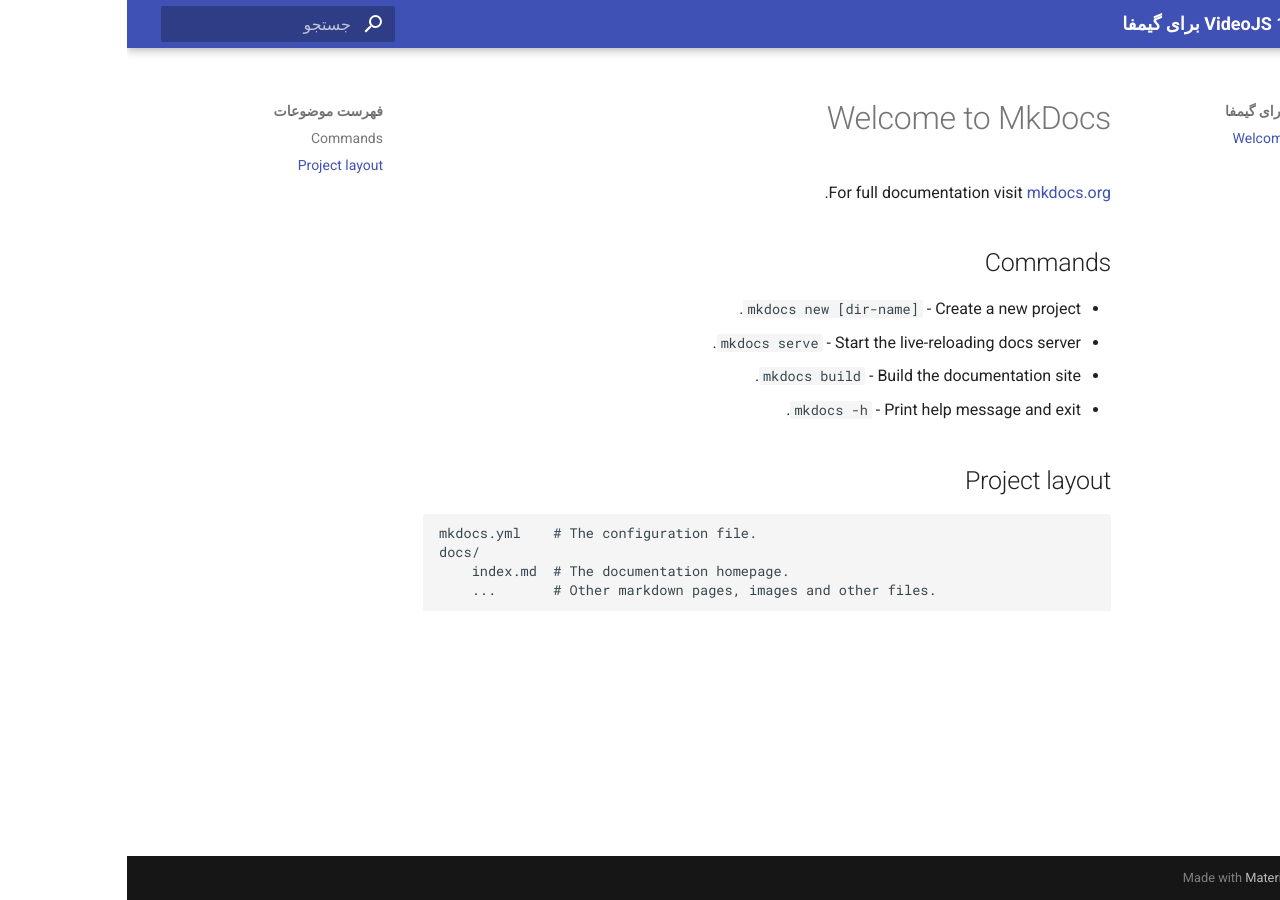
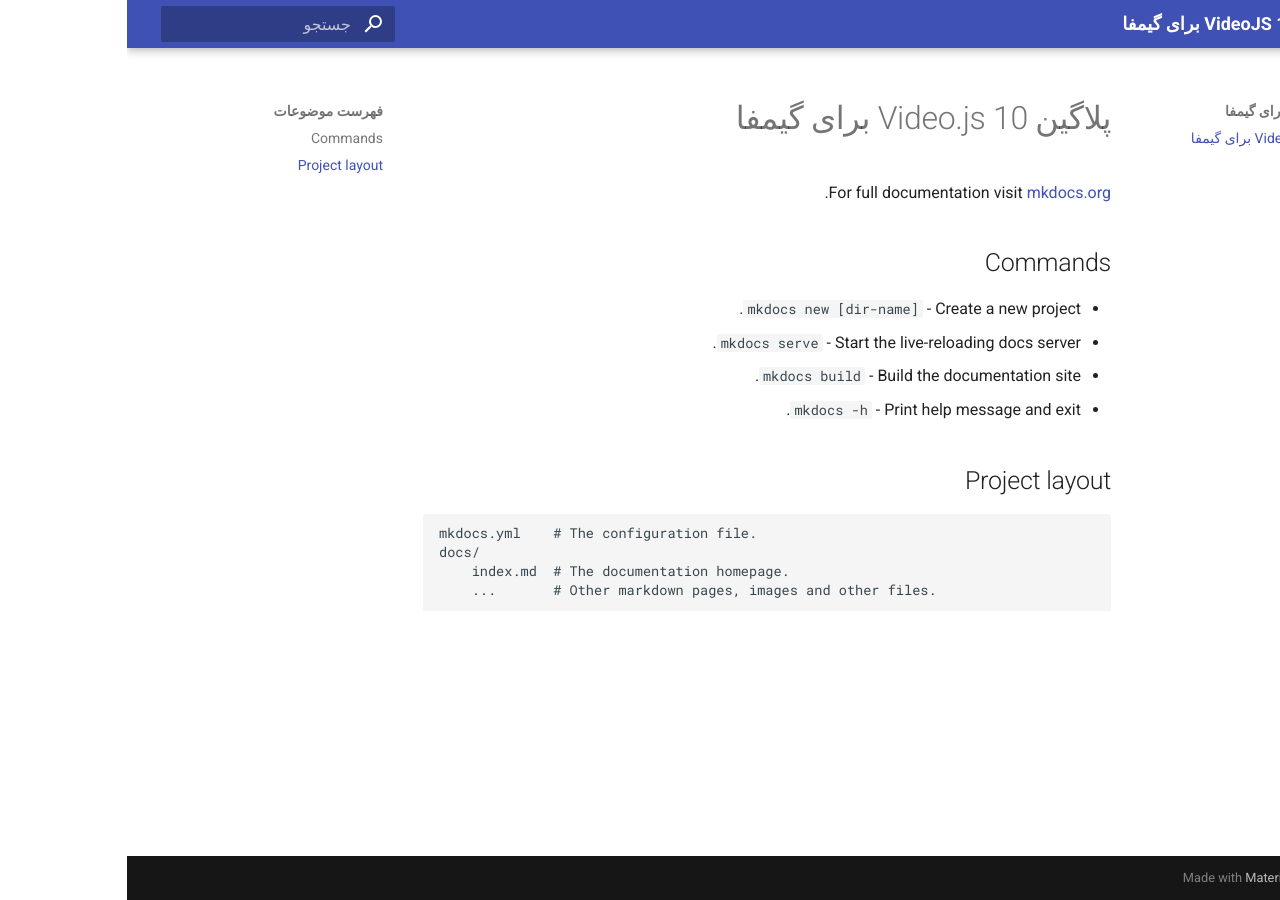
Before and after one commit to loserbadbakht-wq/congenial-fiesta, an MkDocs documentation site: the page built from docs/index.md, in a window 1280 px wide. Built offline with MkDocs 1.6.1 and Material for MkDocs 9.7.7, drawn with Linux system fonts in a browser that asks for light colours; grey boxes are pictures that could not be loaded.

Commit message:
Update index.md

```diff
--- a/docs/index.md
+++ b/docs/index.md
@@ -1,4 +1,4 @@
-# Welcome to MkDocs
+# پلاگین Video.js 10 برای گیمفا
 
 For full documentation visit [mkdocs.org](https://www.mkdocs.org).
 
```
